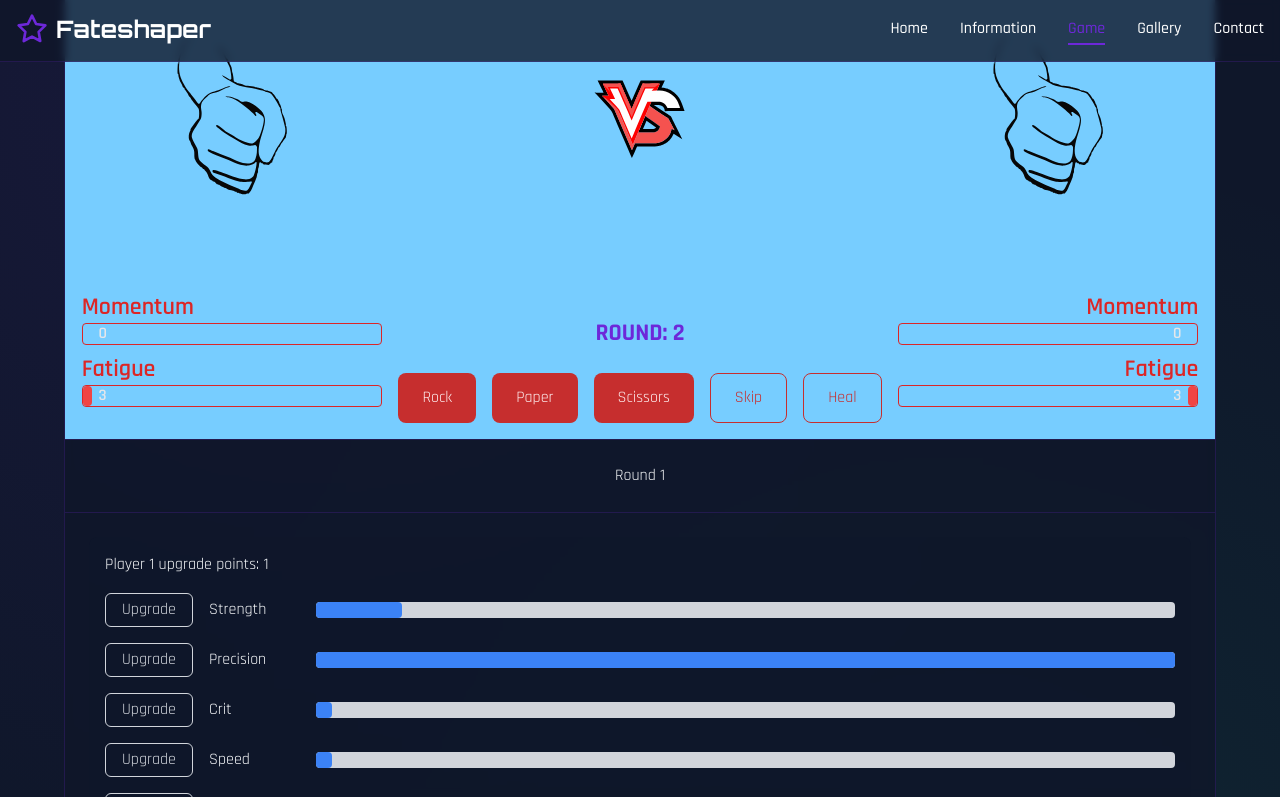
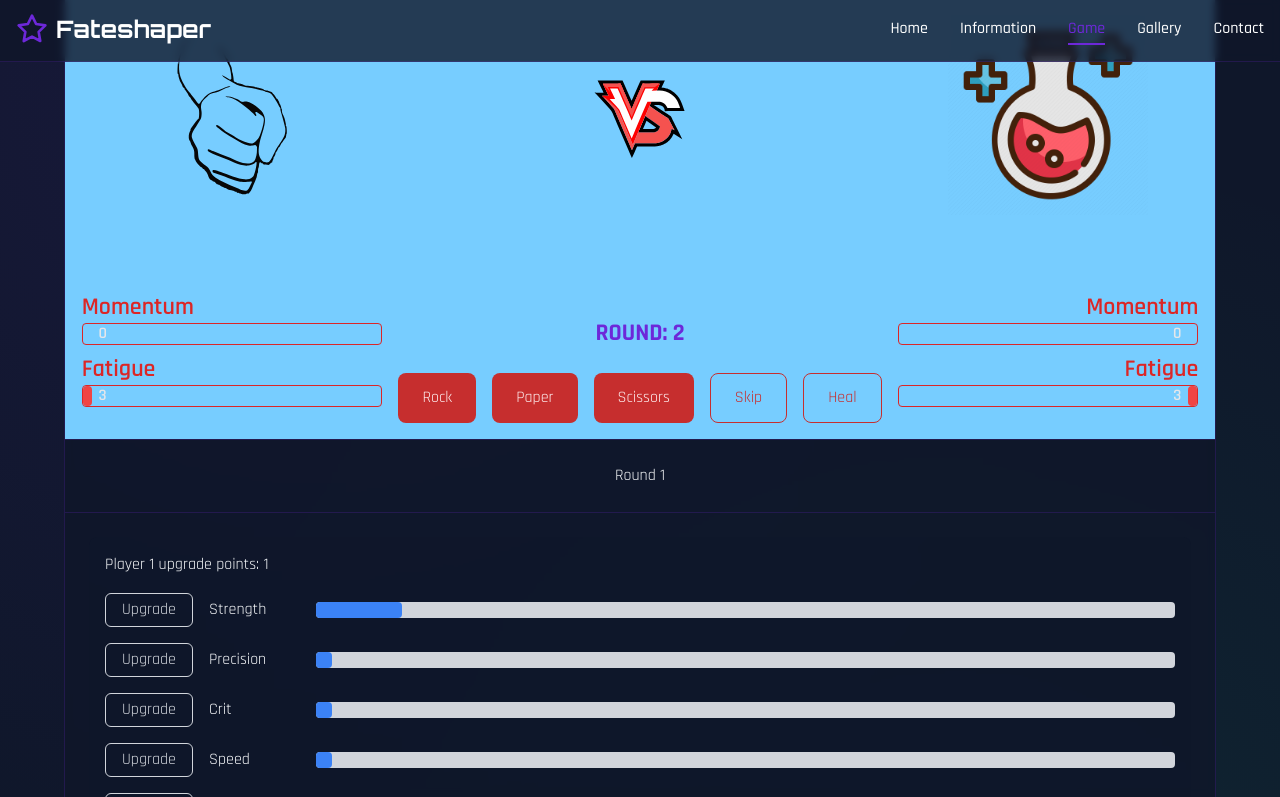
Before and after one commit to Jasmyre/nexus_quest, a website built with Vite: page src/html/game.html in a window 1280 px wide. Both pictures are taken after a click on the button "Rock". Shown: the part 411-1208 px from the top of the page. Built offline with nearby package versions, Linux system fonts and the light colour scheme.

Commit message:
Added heal image

```diff
--- a/src/game.ts
+++ b/src/game.ts
@@ -1,6 +1,4 @@
-// =======================
-// UI Elements
-// =======================
+
 const buttons = document.querySelectorAll(
 	".button"
 ) as NodeListOf<HTMLButtonElement>;
@@ -14,7 +12,6 @@ const scissorsButton = document.getElementById("scissors") as HTMLButtonElement;
 const skipButton = document.getElementById("skip") as HTMLButtonElement;
 const healButton = document.getElementById("heal") as HTMLButtonElement;
 
-// upgrade buttons (assume these exist in your html)
 const upgradeStrengthButton = document.getElementById(
 	"upgrade-strength"
 ) as HTMLButtonElement;
@@ -34,7 +31,6 @@ const upgradeHealingButton = document.getElementById(
 	"upgrade-healing"
 ) as HTMLButtonElement;
 
-// displays
 const playerHPNumberDisplay = document.getElementById(
 	"player-hp-number"
 ) as HTMLElement;
@@ -78,7 +74,6 @@ const robotFatigueDisplay = document.getElementById(
 	"robot-fatigue-display"
 ) as HTMLElement;
 
-// upgrade points displays (assume these exist)
 const playerUpgradePointsDisplay = document.getElementById(
 	"player-upgrade-points"
 ) as HTMLElement;
@@ -111,7 +106,7 @@ const robotUpgradeStrengthDisplay = document.getElementById(
 const robotUpgradePrecisionDisplay = document.getElementById(
 	"robot-upgrade-precision-display"
 ) as HTMLElement;
-const robotUpgradeCriticalDisplay = document.getElementById(
+const robotUpgradeCritDisplay = document.getElementById(
 	"robot-upgrade-crit-display"
 ) as HTMLElement;
 const robotUpgradeSpeedDisplay = document.getElementById(
@@ -120,65 +115,55 @@ const robotUpgradeSpeedDisplay = document.getElementById(
 const robotUpgradeDefenseDisplay = document.getElementById(
 	"robot-upgrade-defense-display"
 ) as HTMLElement;
+const robotUpgradeHealingDisplay = document.getElementById(
+	"robot-upgrade-healing-display"
+) as HTMLElement;
 
-// =======================
-// Game Constants & Stats
-// =======================
+// TODO: gawin later
+// const CHOICES = [
+// 	{ name: "rock", src: "/v1rock.svg" },
+// 	{ name: "paper", src: "/v1paper.svg" },
+// 	{ name: "scissors", src: "/v1scissors.svg" },
+// ];
 
-const CHOICES = [
-	{ name: "rock", src: "/v1rock.svg" },
-	{ name: "paper", src: "/v1paper.svg" },
-	{ name: "scissors", src: "/v1scissors.svg" },
-];
-
-// Score & Round
-let playerScoreNum = 0;
-let robotScoreNum = 0;
+// TODO: gawin later
+// let playerScoreNum = 0;
+// let robotScoreNum = 0;
 let roundNum = 1;
 
-// Health
 let playerHealth = 100;
 let robotHealth = 100;
 let playerHPLoss = 0;
 let robotHPLoss = 0;
 
-// Offensive Stats (starting at 1 for balance; upgrades will add points)
 let playerStrength = 1;
 let robotStrength = 1;
 
-let playerPrecision = 10; // 1-10, 10 means always hit
-let robotPrecision = 10;
+let playerPrecision = 0;
+let robotPrecision = 0;
 
-let playerCrit = 0; // crit chance out of 10
+let playerCrit = 0;
 let robotCrit = 0;
 
-let playerSpeed = 0; // each point reduces incoming damage by 5%
+let playerSpeed = 0;
 let robotSpeed = 0;
 
-// New Defense Stat (each point reduces damage by 3%)
 let playerDefense = 0;
 let robotDefense = 0;
 
-// Healing Stat
 let playerHealing = 0;
 let robotHealing = 0;
 
-// Fatigue & Momentum (range: 0-100)
 let playerFatigue = 0;
 let robotFatigue = 0;
 let playerMomentum = 0;
 let robotMomentum = 0;
 
-// Upgrade Points (earned 1 per round)
 let playerUpgradePoints = 0;
 let robotUpgradePoints = 0;
 
-const WIN_LIMIT = 99;
 const DELAY = 1400;
 
-// =======================
-// Helper Functions
-// =======================
 
 function logStats() {
 	console.log(
@@ -231,14 +216,14 @@ function updateRound() {
 	roundDisplay.textContent = `ROUND: ${roundNum}`;
 
 	playerHPNumberDisplay.textContent = String(playerHealth);
-	playerHPDisplay.style.width = `calc(100% - ${playerHPLoss}%)`;
+	playerHPDisplay.style.width = `calc(${playerHealth}%)`;
 	playerMomentumNumberDisplay.textContent = String(playerMomentum);
 	playerMomentumDisplay.style.width = `calc(${playerMomentum}%)`;
 	playerFatigueNumberDisplay.textContent = String(playerFatigue);
 	playerFatigueDisplay.style.width = `calc(${playerFatigue}%)`;
 
 	robotHPNumberDisplay.textContent = String(robotHealth);
-	robotHPDisplay.style.width = `calc(100% - ${robotHPLoss}%)`;
+	robotHPDisplay.style.width = `calc(${robotHealth}%)`;
 	robotMomentumNumberDisplay.textContent = String(robotMomentum);
 	robotMomentumDisplay.style.width = `calc(${robotMomentum}%)`;
 	robotFatigueNumberDisplay.textContent = String(robotFatigue);
@@ -257,6 +242,13 @@ function updateRound() {
 	playerUpgradeSpeedDisplay.style.width = `calc(0% + ${playerSpeed * 10}%)`;
 	playerUpgradeDefenseDisplay.style.width = `calc(0% + ${playerDefense * 10}%)`;
 	playerUpgradeHealingDisplay.style.width = `calc(0% + ${playerHealing * 10}%)`;
+
+	robotUpgradeStrengthDisplay.style.width = `calc(0% + ${robotStrength * 10}%)`;
+	robotUpgradePrecisionDisplay.style.width = `calc(0% + ${robotPrecision * 10}%)`;
+	robotUpgradeCritDisplay.style.width = `calc(0% + ${robotCrit * 10}%)`;
+	robotUpgradeSpeedDisplay.style.width = `calc(0% + ${robotSpeed * 10}%)`;
+	robotUpgradeDefenseDisplay.style.width = `calc(0% + ${robotDefense * 10}%)`;
+	robotUpgradeHealingDisplay.style.width = `calc(0% + ${robotHealing * 10}%)`;
 
 	logStats();
 }
@@ -283,7 +275,6 @@ function checkWin() {
 	}
 }
 
-// update fatigue & momentum after each round outcome
 function updateStatsAfterRound(result: "player" | "robot" | "tie") {
 	const fatigueIncrease = 5;
 	const tieFatigueIncrease = 3;
@@ -307,7 +298,6 @@ function updateStatsAfterRound(result: "player" | "robot" | "tie") {
 	robotMomentum = Math.min(Math.max(robotMomentum, 0), 100);
 }
 
-// logs detailed breakdown of damage calculations
 function logDamageCalculation(
 	effectiveStrength: number,
 	baseDamage: number,
@@ -336,7 +326,6 @@ function logDamageCalculation(
 	console.log("=====================================");
 }
 
-// calculate damage including defense
 function calculateDamage(
 	attackerStrength: number,
 	attackerPrecision: number,
@@ -403,11 +392,6 @@ function calculateDamage(
 	return finalDamage;
 }
 
-// =======================
-// Upgrade System
-// =======================
-
-// Player Upgrade Function
 function upgradePlayerStat(stat: string): void {
 	if (playerUpgradePoints <= 0) {
 		console.log("No upgrade points available for player.");
@@ -446,7 +430,6 @@ function upgradePlayerStat(stat: string): void {
 	updateRound();
 }
 
-// Robot Upgrade Function (upgrades randomly)
 function upgradeRobotStat(stat: string): void {
 	switch (stat) {
 		case "strength":
@@ -482,7 +465,6 @@ function robotAutoUpgrade(): void {
 		"defense",
 		"healing",
 	];
-	// spend all available robot upgrade points randomly
 	while (robotUpgradePoints > 0) {
 		const stat = stats[Math.floor(Math.random() * stats.length)];
 		upgradeRobotStat(stat);
@@ -494,10 +476,6 @@ function robotAutoUpgrade(): void {
 	}
 }
 
-// =======================
-// Action Processing
-// =======================
-
 type Action =
 	| "attack-rock"
 	| "attack-paper"
@@ -505,7 +483,6 @@ type Action =
 	| "skip"
 	| "heal";
 
-// get robot action (includes all options)
 function getRobotAction(): Action {
 	const actions: Action[] = [
 		"attack-rock",
@@ -532,14 +509,13 @@ function rpsWinner(
 	return "robot";
 }
 
-// Process a round given player's action; robot chooses action automatically.
 function processRound(playerAction: Action) {
+	console.clear();
 	const robotAction = getRobotAction();
 	console.log(
 		`Player Action: ${playerAction} | Robot Action: ${robotAction}`
 	);
 	disableButtons(true);
-	// toss animation
 	playerHand.src = "/v1rock.svg";
 	robotHand.src = "/v1rock.svg";
 	playerHand.classList.add("toss");
@@ -618,11 +594,12 @@ function processRound(playerAction: Action) {
 		) {
 			const playerMove = playerAction.split("-")[1];
 			playerHand.src = `/v1${playerMove}.svg`;
-			robotHand.src = "/v1rock.svg";
+			robotHand.src = "/heal.webp";
 			console.log("Robot heals!");
 			const baseHeal = 5;
 			const healAmount = baseHeal + robotHealing * 5;
-			robotHealth = Math.min(robotHealth + healAmount, 100);
+			robotHPLoss = Math.max(robotHPLoss - healAmount, 0)
+			robotHealth = Math.min(robotHealth - robotHPLoss, 100);
 			console.log(`Robot healed for ${healAmount} HP.`);
 			const damage = calculateDamage(
 				playerStrength,
@@ -662,13 +639,14 @@ function processRound(playerAction: Action) {
 			playerAction === "heal" &&
 			robotAction.startsWith("attack")
 		) {
-			playerHand.src = "/v1rock.svg";
+			playerHand.src = "/heal.webp";
 			const robotMove = robotAction.split("-")[1];
 			robotHand.src = `/v1${robotMove}.svg`;
 			console.log("Player heals!");
 			const baseHeal = 5;
 			const healAmount = baseHeal + playerHealing * 5;
-			playerHealth = Math.min(playerHealth + healAmount, 100);
+			playerHPLoss = Math.max(playerHPLoss - healAmount, 0)
+			playerHealth = Math.min(playerHealth - playerHPLoss, 100);
 			console.log(`Player healed for ${healAmount} HP.`);
 			playerMomentum = Math.max(playerMomentum - 5, 0);
 			playerFatigue += 5;
@@ -739,10 +717,8 @@ function processRound(playerAction: Action) {
 			}
 		}
 
-		// Award 1 upgrade point per round to both
 		playerUpgradePoints++;
 		robotUpgradePoints++;
-		// let robot automatically spend its upgrade points randomly
 		robotAutoUpgrade();
 
 		updateStatsAfterRound("tie");
```
Also changed, not shown: index.html (+0 -6 lines), src/html/information.html (+118 -68 lines), public/heal.webp (added).
